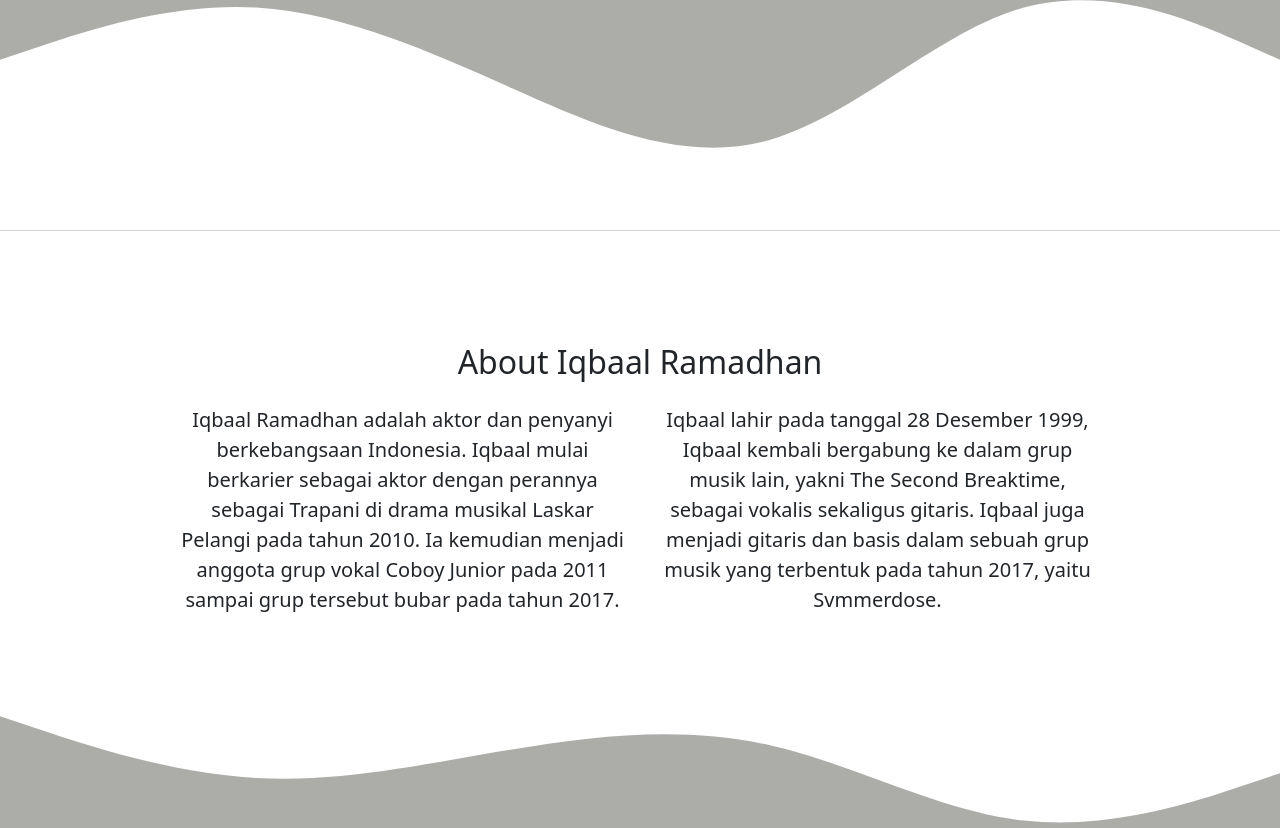
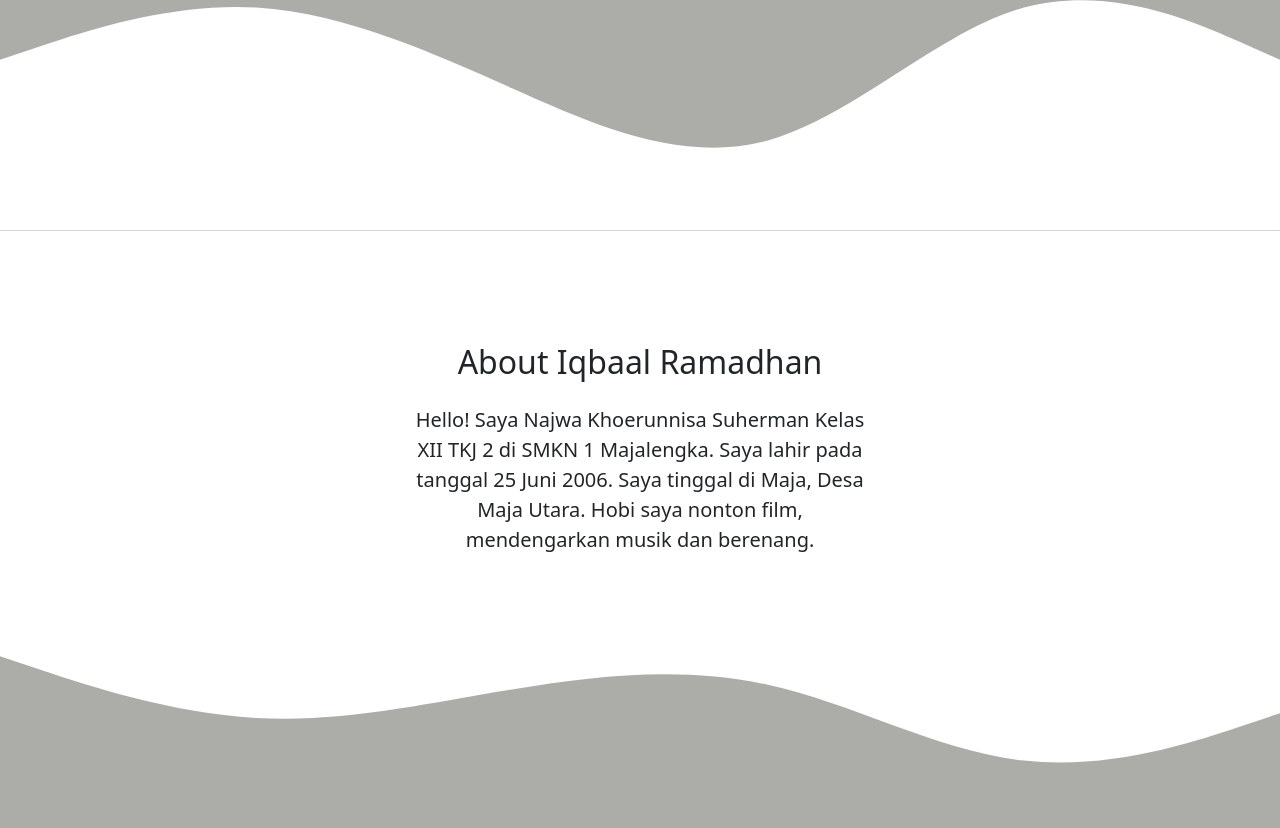
Before and after one commit to Najwaaks/portofolio-iqbaal-ramadhan, a plain HTML site: page index.html in a window 1280 px wide. Shown: the part 471-1299 px from the top of the page. Drawn offline with nearby package versions, Linux system fonts and the light colour scheme.

Commit message:
Update index.html

```diff
--- a/index.html
+++ b/index.html
@@ -67,14 +67,7 @@
         <div class="row justify-content-center fs-5 text-center">
           <div class="col-md-5">
             <p>
-              Iqbaal Ramadhan adalah aktor dan penyanyi berkebangsaan Indonesia. Iqbaal mulai berkarier sebagai aktor dengan perannya sebagai Trapani di drama musikal Laskar Pelangi pada tahun 2010. Ia kemudian menjadi anggota grup vokal
-              Coboy Junior pada 2011 sampai grup tersebut bubar pada tahun 2017.
-            </p>
-          </div>
-          <div class="col-md-5">
-            <p>
-              Iqbaal lahir pada tanggal 28 Desember 1999, Iqbaal kembali bergabung ke dalam grup musik lain, yakni The Second Breaktime, sebagai vokalis sekaligus gitaris. Iqbaal juga menjadi gitaris dan basis dalam sebuah grup musik yang
-              terbentuk pada tahun 2017, yaitu Svmmerdose.
+              Hello! Saya Najwa Khoerunnisa Suherman  Kelas XII TKJ 2 di SMKN 1 Majalengka. Saya lahir pada tanggal 25 Juni 2006. Saya tinggal di Maja, Desa Maja Utara. Hobi saya nonton film, mendengarkan musik dan berenang.
             </p>
           </div>
         </div>
```
